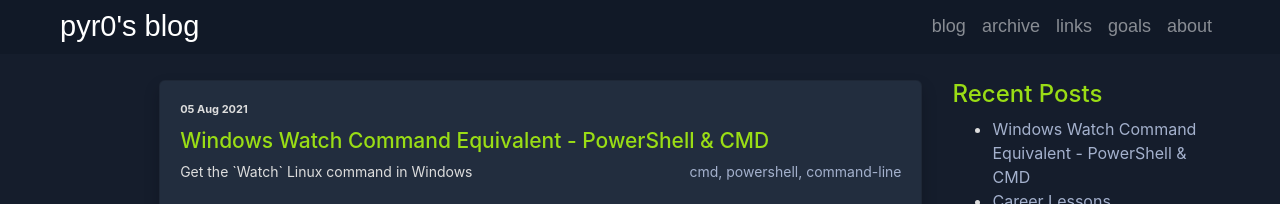
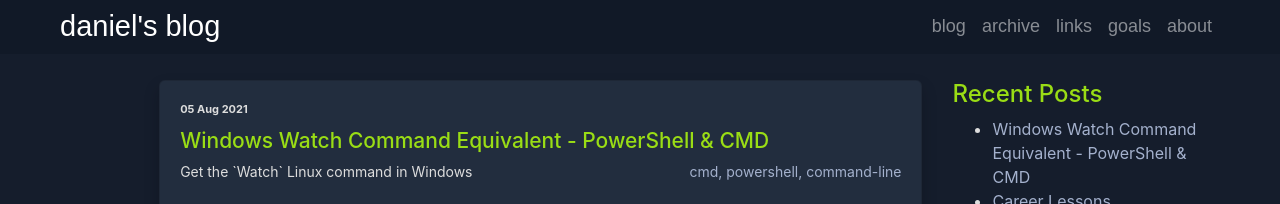
Before and after one commit to danieldavidson/danieldavidson.github.io, a Jekyll site: the page built from index.html, in a window 1280 px wide. Shown: the top 204 px of the page. Built offline with Jekyll 4.4.1, drawn with Linux system fonts in a browser that asks for light colours.

Commit message:
Update _config.yml

```diff
--- a/_config.yml
+++ b/_config.yml
@@ -1,6 +1,6 @@
 # Jekyll configuration
 
-name: pyr0's blog
+name: daniel's blog
 description:
 
 # Url is currently only used only for the RSS feed in feed.xml
```
